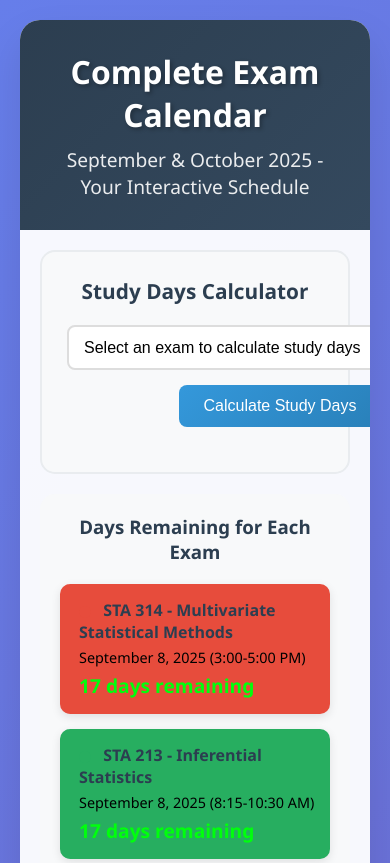
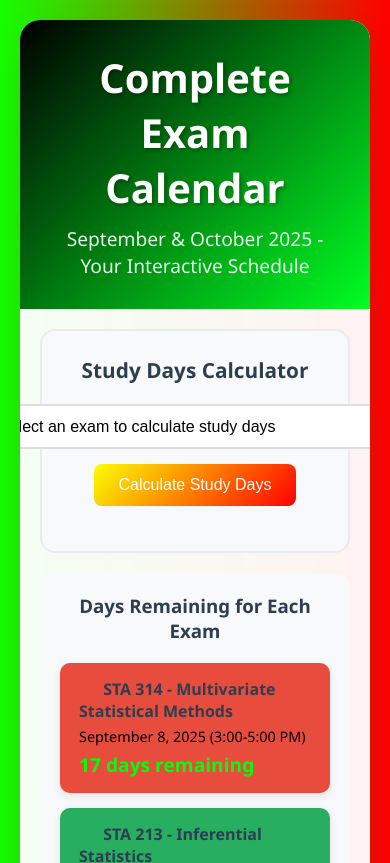
Before and after one commit to LakshithaSenavirathna/4thYear_exam_calender_web_app, a plain HTML site: page index.html in a window 390 px wide. Shown: the top 863 px of the page. Drawn offline with Linux system fonts and the light colour scheme.

Commit message:
Update styles.css

```diff
--- a/styles.css
+++ b/styles.css
@@ -6,7 +6,7 @@
 
         body {
             font-family: 'Segoe UI', Tahoma, Geneva, Verdana, sans-serif;
-    background: linear-gradient(135deg, #667eea 0%, #764ba2 100%);
+            background: linear-gradient(90deg, rgb(21, 255, 0) 0%, #ff0000 100%);
             min-height: 100vh;
             padding: 20px;
         }
@@ -21,7 +21,7 @@ body {
         }
 
         .header {
-    background: linear-gradient(135deg, #2c3e50, #34495e);
+            background: linear-gradient(135deg, #000000, #00ff22);
             color: white;
             padding: 30px;
             text-align: center;
@@ -94,7 +94,7 @@ select:focus {
         }
 
         .calculate-btn {
-    background: linear-gradient(135deg, #3498db, #2980b9);
+            background: linear-gradient(135deg, #fbff00, #ff0000);
             color: white;
             border: none;
             padding: 12px 25px;
@@ -298,6 +298,28 @@ select:focus {
         }
 
         .free-day {
+                    @media (max-width: 768px) {
+            .header h1 {
+                font-size: 2em;
+            }
+
+            .calendar-day {
+                min-height: 60px;
+            }
+
+            .legend {
+                flex-direction: column;
+                align-items: center;
+            }
+
+            .planner-controls {
+                flex-direction: column;
+            }
+
+            select {
+                min-width: 250px;
+            }
+        }
 background: #e8f5e8;
         }
 
@@ -383,26 +405,3 @@ select:focus {
                 grid-template-columns: 1fr;
             }
         }
-
-@media (max-width: 768px) {
-    .header h1 {
-        font-size: 2em;
-    }
-
-    .calendar-day {
-        min-height: 60px;
-    }
-
-    .legend {
-        flex-direction: column;
-        align-items: center;
-    }
-
-    .planner-controls {
-        flex-direction: column;
-    }
-
-    select {
-        min-width: 250px;
-    }
-}
```
Lines whose indentation alone changed are shown as unchanged.
